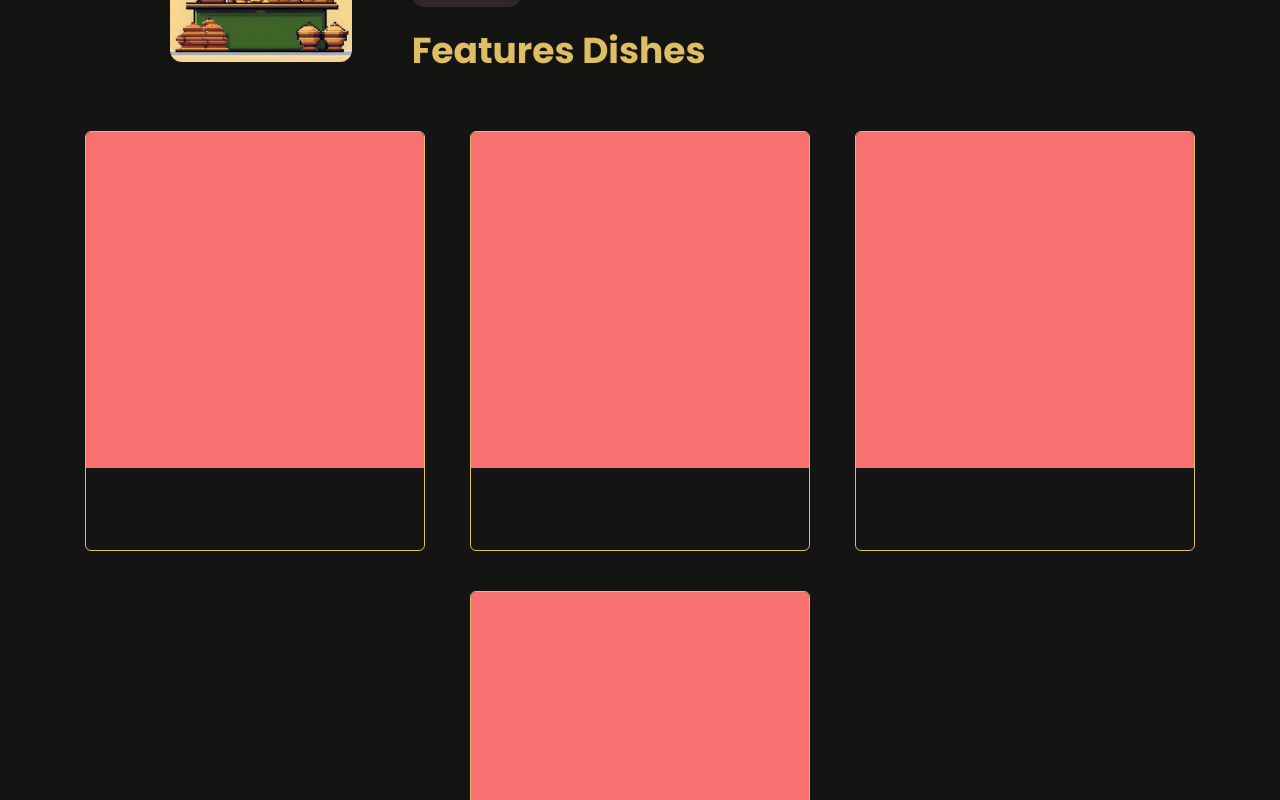
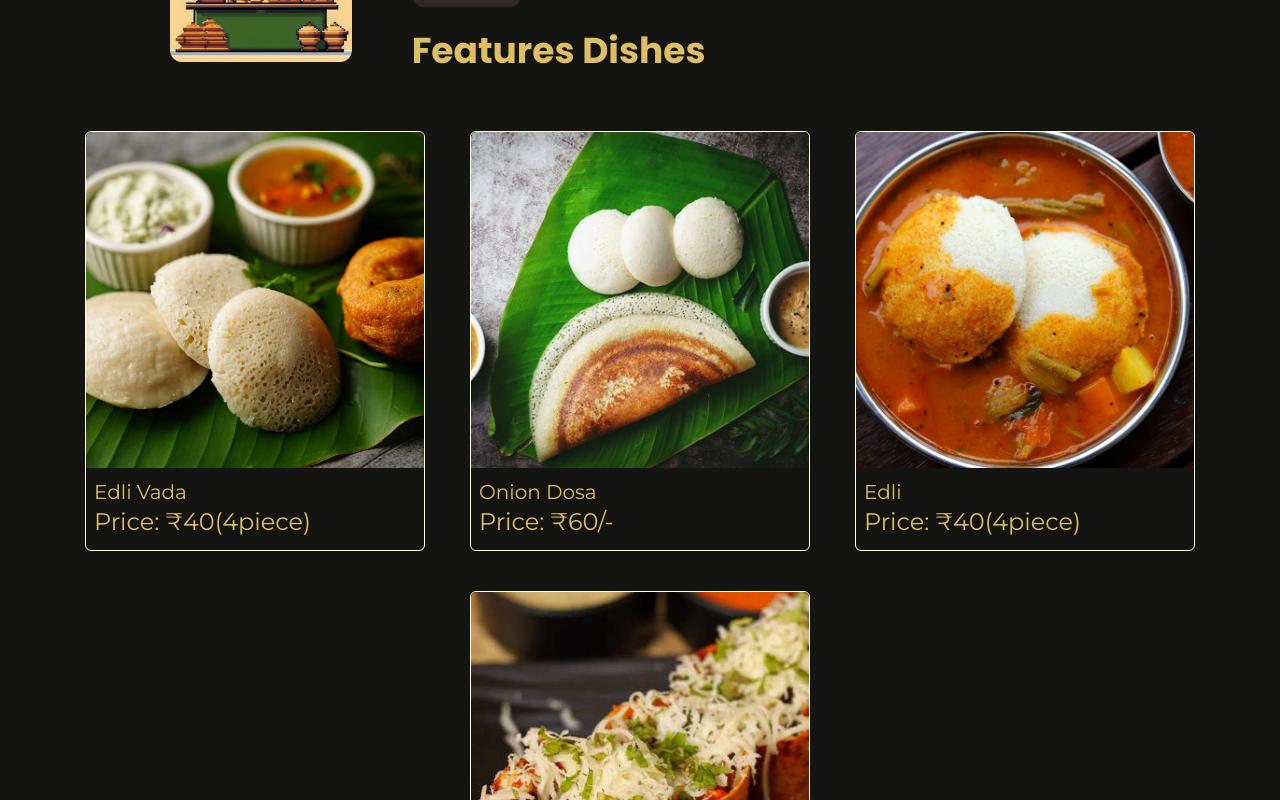
Before and after one commit to Nota0515/Cafe_website, a React (Vite) app: page / in a window 1280 px wide. Shown: the part 480-1280 px from the top of the page. Built offline with nearby package versions, Linux system fonts and the light colour scheme.

Commit message:
made card Component & implement

```diff
--- a/src/components/Card.jsx
+++ b/src/components/Card.jsx
@@ -2,9 +2,14 @@
 
 const Card = ({src , className , name , price , alt}) => {
   return (
-    <div className="flex w-72 h-[25rem] md:w-72 md:h-[25rem] lg:w-[21.25rem] lg:h-[26.25rem] border-[1px] border-n-3 rounded-md">
-      <div className="w-full h-[20rem] md:h-[20rem] lg:h-[21rem]  bg-red-400 rounded-t-[5px] overflow-hidden"></div>
-      <div></div>
+    <div className={`relative w-72 h-[25rem] md:w-72 md:h-[25rem] lg:w-[21.25rem] lg:h-[26.25rem] border-[1px] border-n-7 rounded-md overflow-hidden ${className || ''}`}>
+      <div className="w-full h-[20rem] md:h-[20rem] lg:h-[21rem] rounded-t-[5px] shadow-inner-darkest overflow-hidden">
+        <img src={src} className="w-full h-full object-cover object-center " alt={alt}/>
+      </div>
+      <div className="absolute bottom-0 w-full h-[6rem] py-6 px-2">
+        <span className="text-n-3 text-xl font-montserrat font-thin">{name}</span><br></br>
+        <span className="text-n-3 text-2xl font-montserrat font-normal" >Price: ₹{price}</span>
+      </div>
     </div>
   )
 }
--- a/src/sections/Speciality.jsx
+++ b/src/sections/Speciality.jsx
@@ -1,12 +1,13 @@
 import Card from "../components/Card"
+import { hero4 , hero1 , hero3, jinidosa, oniondosa, maisoredosa, pannerdosa, noodledosa } from "../assets"
 
 const Speciality = () => {
   return (
     <div className="flex flex-col pl-10 mb-10 md:px-20 gap-y-10 md:flex-row lg:flex-row justify-evenly w-full gap-x-10 flex-wrap">
-        <Card />
-        <Card />
-        <Card />
-        <Card />
+        <Card name={"Edli Vada"} alt={"idli-vada-img"} price={"40(4piece)"} src={hero3}/>
+        <Card name={"Onion Dosa"} alt={"Dosa-img"} price={"60/-"} src={hero4}/>
+        <Card name={"Edli"} alt={"idli-img"} price={"40(4piece)"} src={hero1}/>
+        <Card name={"Jini Dosa"} alt={"idli-img"} price={"60/-"} src={jinidosa}/>
     </div>
   )
 }
```
